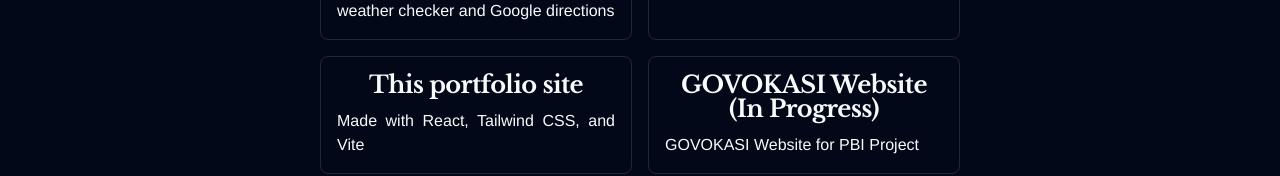
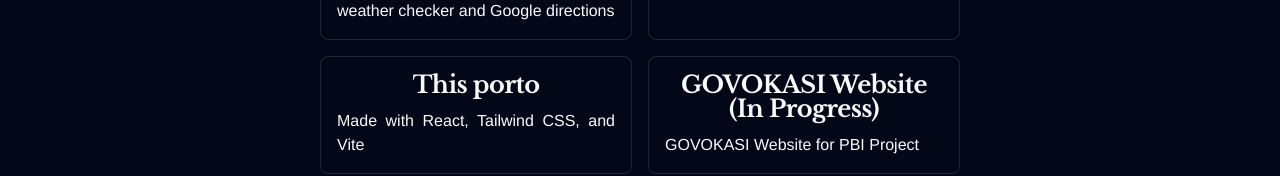
Before and after one commit to rahmaptr/Portfolio, a React (Vite) app: page /projects in a window 1280 px wide. Shown: the part 430-606 px from the top of the page. Built offline with nearby package versions, Linux system fonts and the light colour scheme.

Commit message:
Revert "fix: project link"
This reverts commit cc64f18b799eeac863178cb7a487359f5afb7d14.

```diff
--- a/src/routes/projects.tsx
+++ b/src/routes/projects.tsx
@@ -39,10 +39,10 @@
       link: "https://github.com/file-sharing-app/group-project",
     },
     {
-      title: "This portfolio site",
+      title: "This porto",
       img: "",
       description: "Made with React, Tailwind CSS, and Vite",
-      link: "https://github.com/rahmaptr/Portfolio",
+      link: "https://www.arpiza.site",
     },
     {
       title: "GOVOKASI Website (In Progress)",
```
